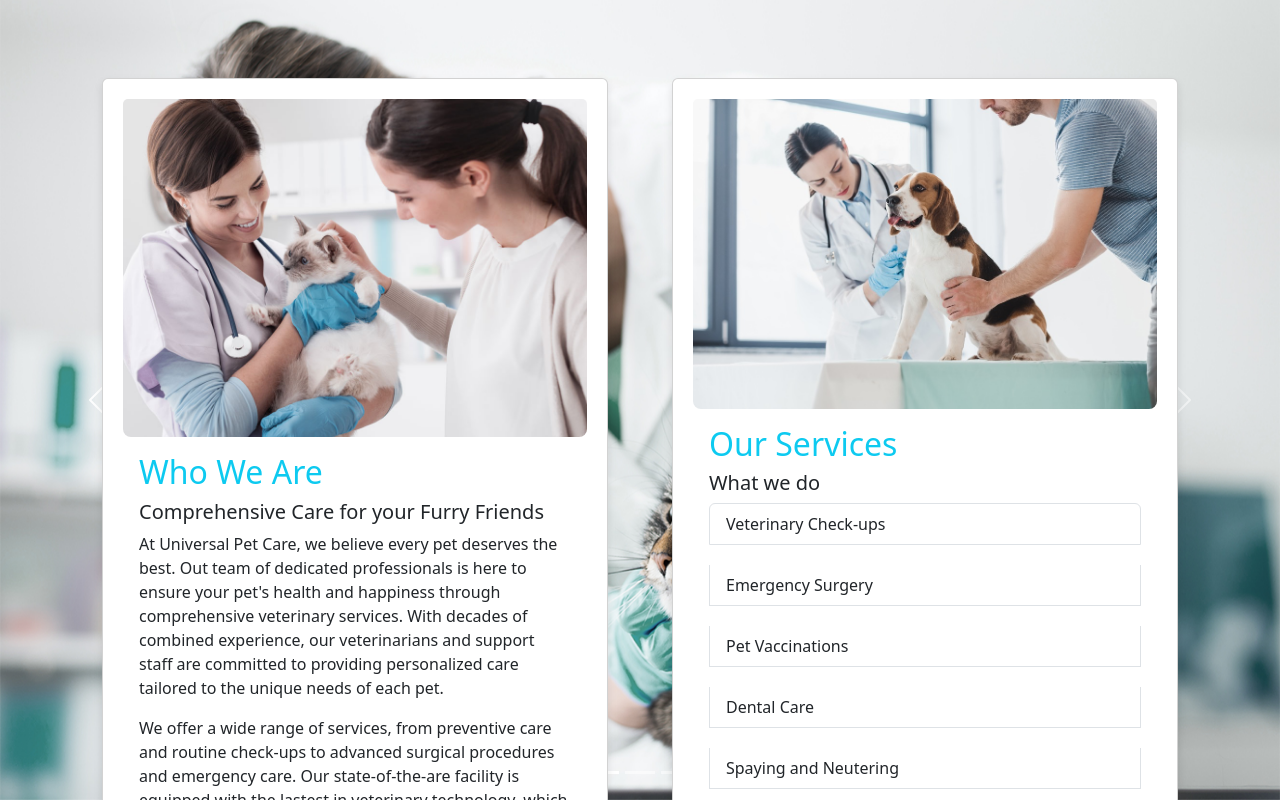
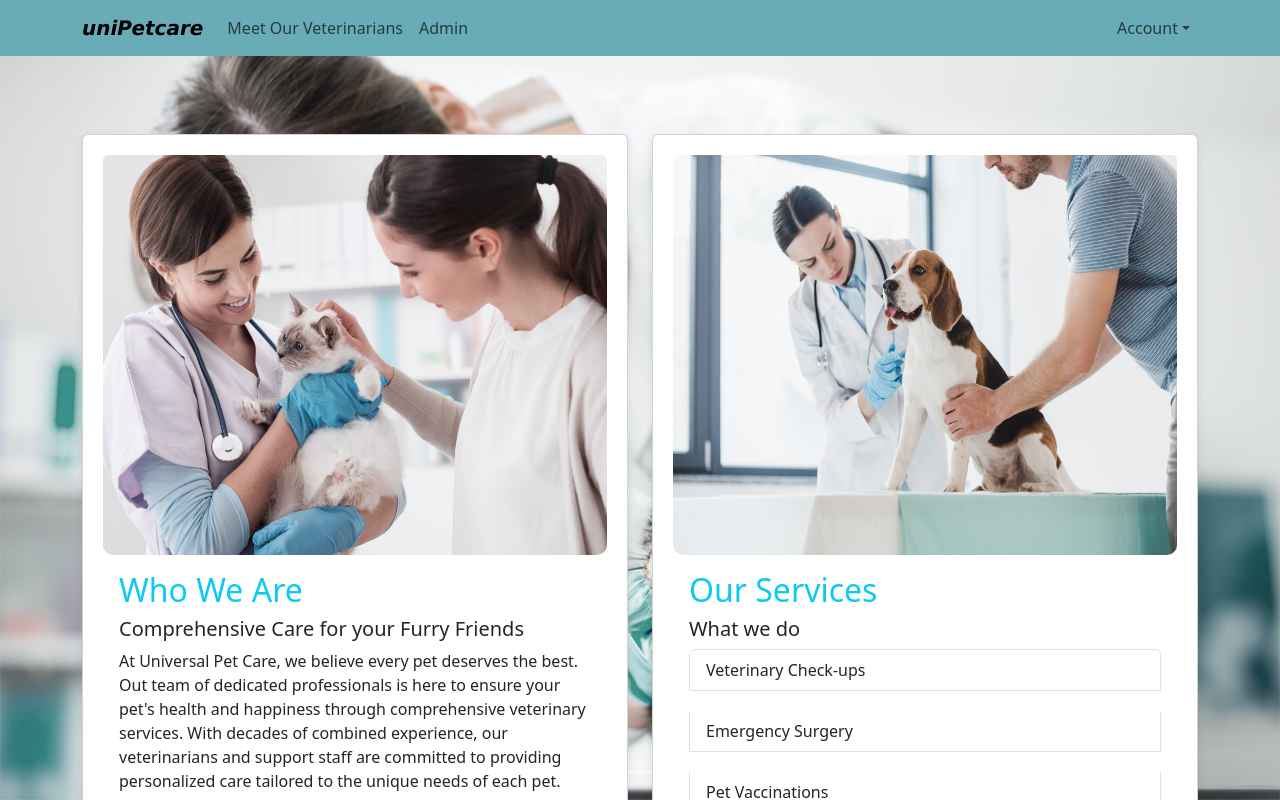
Before and after one commit to quang120901/UniversalPetCareWeb, a React (Vite) app in the folder frontend/universal-pet-care/: page / in a window 1280 px wide. Shown: the top 800 px of the page. Built offline with nearby package versions, Linux system fonts and the light colour scheme.

Commit message:
Adding NavBar component

```diff
--- a/frontend/universal-pet-care/src/App.css
+++ b/frontend/universal-pet-care/src/App.css
@@ -344,12 +344,13 @@ input[type="radio"] {
   --color-white: #ffffff;
   --color-primary: #87cefa;
   --user-dashboard-background: #f5f5f5e0;
-
   /* Default color */
 }
 
+
+
+
 /* For home page */
-
 .card {
   box-shadow: 0 4px 8px rgba(0, 0, 0, 0.1);
   margin: 20px 0;
@@ -357,15 +358,10 @@ input[type="radio"] {
   border-radius: 8px;
 }
 
-.card-title {
-  margin-bottom: 15px;
-}
-
-
 .hero-image {
-  width: 100%;
-  height: auto;
-  border-radius: 8px;
+  width: 400px;
+  height: 400px;
+  border-radius: 10px;
 }
 
 .services-list {
@@ -380,15 +376,6 @@ input[type="radio"] {
   /* Additional styling for service cards */
 }
 
-.cta-button {
-  background-color: #007bff;
-  color: white;
-  padding: 10px 20px;
-  border-radius: 5px;
-  text-decoration: none;
-  display: inline-block;
-}
-
 .home-container {
   max-width: 1200px;
   /*Adjust based on your preference */
@@ -396,21 +383,4 @@ input[type="radio"] {
   padding: 10px;
 }
 
-
-.cards-grid {
-  display: grid;
-  grid-template-columns: repeat(2, 1fr);
-  /* Creates 3 columns */
-  gap: 20px;
-  /* Adjust the space between cards */
-}
-
-.card {
-  /* Cards grow to fill available space */
-  min-width: 250px;
-  /* Minimum width before cards wrap */
-  box-shadow: 0 4px 8px rgba(0, 0, 0, 0.1);
-  margin: 20px;
-  padding: 20px;
-  border-radius: 10px;
-}
+/* End home page*/
--- /dev/null
+++ b/frontend/universal-pet-care/src/components/layout/NavBar.tsx
@@ -0,0 +1,51 @@
+import React from "react";
+import { Container, Nav, Navbar, NavDropdown } from "react-bootstrap";
+import { Link } from "react-router-dom";
+
+const NavBar = () => {
+    return (
+        <Navbar expand='lg' sticky='top' className='nav-bg'>
+            <Container>
+                <Navbar.Brand to={"/"} as={Link} className='nav-home'>
+                    uniPetcare
+                </Navbar.Brand>
+                <Navbar.Toggle aria-controls='responsive-navbar-nav' />
+                <Navbar.Collapse id='responsive-navbar-nav'>
+                    <Nav className='me-auto'>
+                        <Nav.Link to={"/doctors"} as={Link}>
+                            Meet Our Veterinarians
+                        </Nav.Link>
+                        <Nav.Link to={"/admin-dashboard"} as={Link}>
+                            Admin
+                        </Nav.Link>
+                    </Nav>
+                    <Nav>
+                        <NavDropdown title='Account' id='basic-nav-dropdown'>
+                            <NavDropdown.Item to={"/user-dashboard"} as={Link}>
+                                Register
+                            </NavDropdown.Item>
+                            <NavDropdown.Divider />
+                            <NavDropdown.Item to={"/user-dashboard"} as={Link}>
+                                Login
+                            </NavDropdown.Item>
+                            <NavDropdown.Divider />
+                            <NavDropdown.Item to={"/user-dashboard"} as={Link}>
+                                My Dashboard
+                            </NavDropdown.Item>
+                            <NavDropdown.Divider />
+                            <NavDropdown.Item to={"/admin-dashboard"} as={Link}>
+                                Admin Dashboard
+                            </NavDropdown.Item>
+                            <NavDropdown.Divider />
+                            <NavDropdown.Item to={"/logout"} as={Link}>
+                                Logout
+                            </NavDropdown.Item>
+                        </NavDropdown>
+                    </Nav>
+                </Navbar.Collapse>
+            </Container>
+        </Navbar>
+    );
+}
+
+export default NavBar;
--- a/frontend/universal-pet-care/src/components/layout/RootLayout.tsx
+++ b/frontend/universal-pet-care/src/components/layout/RootLayout.tsx
@@ -1,10 +1,12 @@
 import React from 'react';
 import { Outlet } from 'react-router-dom';
 import BackgroundImageSlider from '../common/BackgroundImageSlider';
+import NavBar from './NavBar';
 
 const RootLayout = () => {
     return (
         <main>
+            <NavBar/>
             <BackgroundImageSlider/>
             <div>
                 <Outlet />
--- a/frontend/universal-pet-care/src/index.css
+++ b/frontend/universal-pet-care/src/index.css
@@ -22,7 +22,7 @@ h6 {
   height: 100px;
 }
 
-
+/*Start Project background image slider*/
 .background-slider {
   position: fixed;
   top: 0;
@@ -31,12 +31,12 @@ h6 {
   height: 100vh;
   z-index: -1;
 }
-
 .carousel-item img {
   object-fit: cover;
   width: 100%;
   height: 100vh;
 }
+/*End Project background image slider*/
 
 .footer {
   background-color: var(--color-modal);
@@ -50,6 +50,7 @@ h6 {
   margin-top: auto;
 }
 
+/*For modals*/
 .modal-footer {
   background-color: var(--color-modal);
   color: var(--color-white);
@@ -63,6 +64,7 @@ h6 {
 
 }
 
+/* Start Navbar*/
 .nav-bg {
   background-color: var(--color-modal);
 }
@@ -78,13 +80,6 @@ h6 {
   font-size: 24px;
   font-style: italic;
 }
-
-.page-title {
-  font-size: 20px;
-  font-weight: bold;
-  color: var(--color-title)
-}
-
 .link {
   text-decoration: none;
   margin-bottom: 4px;
@@ -96,6 +91,14 @@ h6 {
   text-decoration: none;
   color: #3aa0e0;
   font-size: 16px;
+}
+/*End Navbar*/
+
+
+.page-title {
+  font-size: 20px;
+  font-weight: bold;
+  color: var(--color-title)
 }
 
 .field-set {
```
